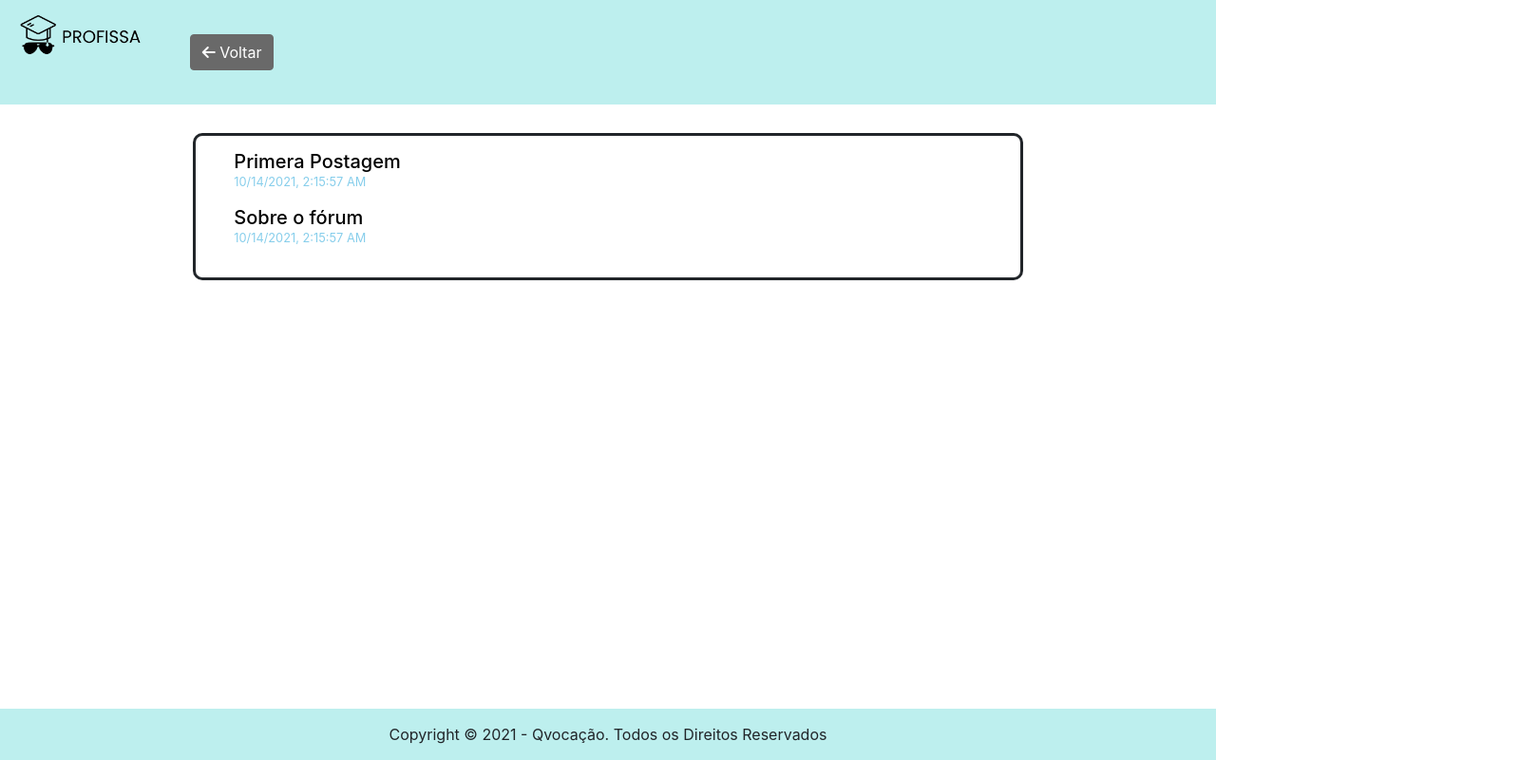
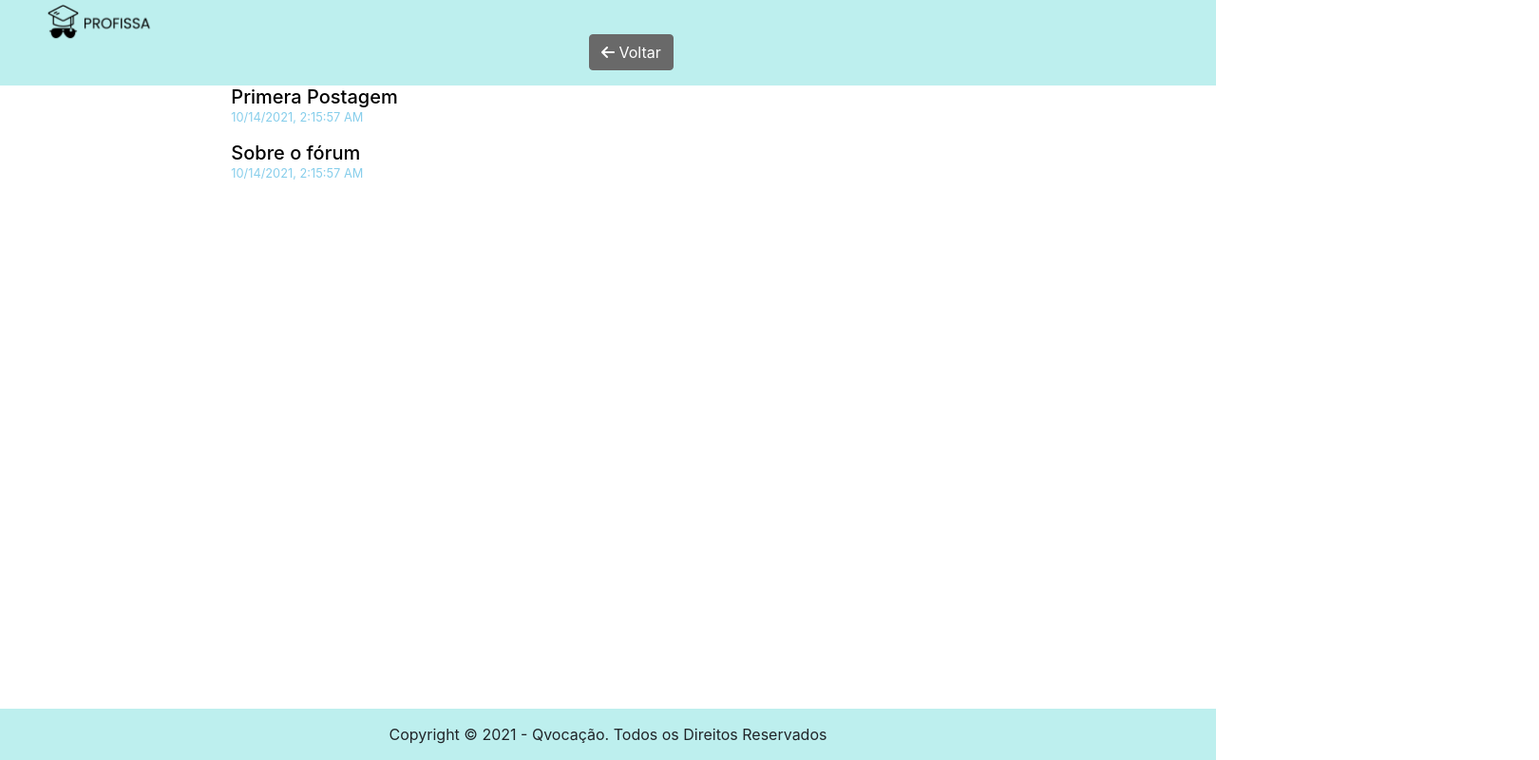
Before and after one commit to joaovReis0/TI2_G14, a website: page tiaw-ppl-cc-m-20211-grupo-9-escolha-profissional/public/Forum.html in a window 1280 px wide. Shown: the whole page at 95% size, 1620 px wide, since content can reach past the window. Drawn offline with nearby package versions, Linux system fonts and the light colour scheme.

Commit message:
Update Forum.css

```diff
--- a/tiaw-ppl-cc-m-20211-grupo-9-escolha-profissional/public/styles/Forum.css
+++ b/tiaw-ppl-cc-m-20211-grupo-9-escolha-profissional/public/styles/Forum.css
@@ -12,7 +12,9 @@
 /* mobile changes */
 
 .menu{
-    padding: 20px;
+    width: 1000px;
+    padding-right: 20px;
+    padding-top: 20px;
 }
 
 .menu1{
@@ -47,9 +49,9 @@
 }
 
 .logo{
-    margin-top: 10px;
     max-width: 150px;
-    max-height: 56px;
+    max-height: 150px;
+    padding-left: 30px;
 }
 
 .btn-outline-success{
@@ -92,7 +94,8 @@
 }
 
 textarea {
-    width: 30%;
+    width:  30%;
+    height: 200px;
 }
 button {
     display: block;
@@ -107,19 +110,6 @@ button {
 }
 .separation {
     color: black;
-}
-
-.coments_area{
-    border: 3px solid;
-    border-radius: 10px;
-    margin-top: 30px;
-    padding-top: 15px;
-}
-.btn-success{
-    background-color:#696969 !important;
-    border-color: #696969 !important;
-    margin-top: 5px;
-    display: block;
 }
 /* Fim Main */
 
```
